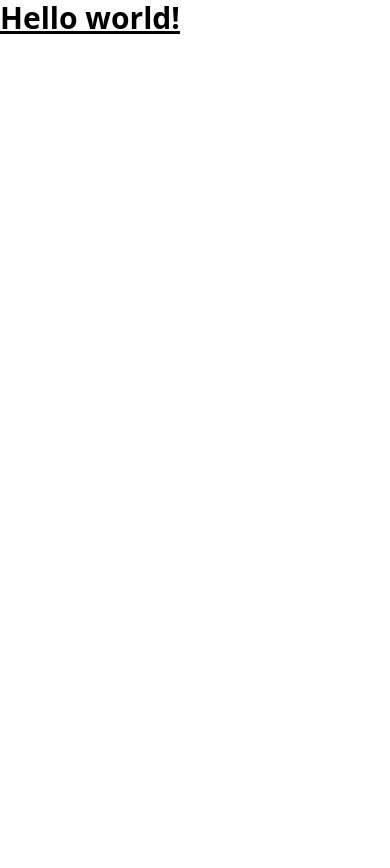
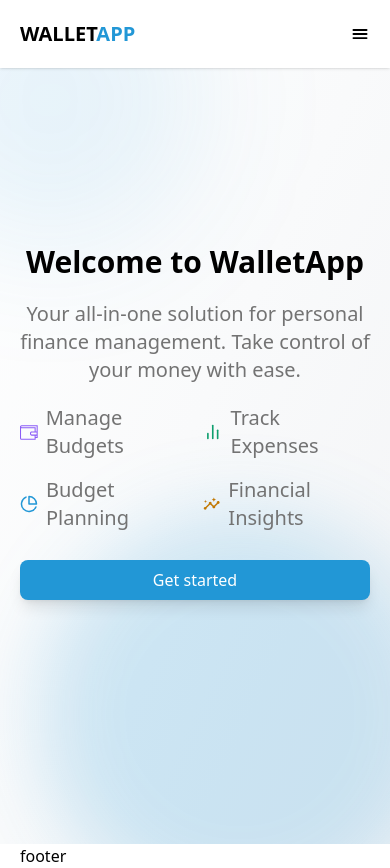
Before and after one commit to muodilo/wallet-web-app, a React (Vite) app in the folder client/: page / in a window 390 px wide. Before the commit the page ends 844 px from the top, so only its background shows below. Built offline with nearby package versions, Linux system fonts and the light colour scheme.

Commit message:
create landing page

```diff
--- a/client/src/App.jsx
+++ b/client/src/App.jsx
@@ -1,3 +1,22 @@
-export default function App() {
-	return <h1 className='text-3xl font-bold underline'>Hello world!</h1>;
+import { BrowserRouter as Router, Routes, Route } from "react-router-dom";
+import { ToastContainer} from "react-toastify";
+import "react-toastify/dist/ReactToastify.css";
+import Home from "./pages/Home";
+import Navbar from "./components/Navbar";
+import Footer from "./components/Footer";
+
+function App() {
+	return (
+		<Router>
+			<Navbar />
+			<Routes>
+				<Route path='/' element={<Home />} />
+			</Routes>
+			<Footer />
+			<ToastContainer />
+
+		</Router>
+	);
 }
+
+export default App;
--- /dev/null
+++ b/client/src/components/Footer.jsx
@@ -0,0 +1,9 @@
+
+
+const Footer = () => {
+  return <div className='lg:px-[7rem] md:px-[5rem] px-5'>
+    footer
+  </div>;
+}
+
+export default Footer
--- /dev/null
+++ b/client/src/components/Navbar.jsx
@@ -0,0 +1,168 @@
+import { useState } from "react";
+import { Link, useLocation } from "react-router-dom";
+import { IoMenu } from "react-icons/io5";
+import { IoMdClose } from "react-icons/io";
+
+const Navbar = () => {
+	// State to toggle the menu
+	const [isOpen, setIsOpen] = useState(false);
+
+	// Get the current path
+	const location = useLocation();
+	const currentPath = location.pathname;
+
+	// Function to toggle the menu
+	const toggleMenu = () => {
+		setIsOpen((prev) => !prev);
+	};
+
+	// Check if the nav item is active
+	const isActive = (path) => currentPath === path;
+
+	return (
+		<section className='left-0 right-0 fixed z-30'>
+			<div className='lg:px-[7rem] md:px-[5rem] px-5 shadow bg-white'>
+				{/* For large screen */}
+				<div className='lg:flex hidden items-center justify-between py-5 '>
+					<div>
+						<h2 className='text-xl font-bold'>
+							WALLET<span className='text-primaryColor'>APP</span>{" "}
+						</h2>
+					</div>
+					<div className='hidden'>
+						<ul className='flex items-center gap-5'>
+							<li>
+								<Link
+									className={`${
+										isActive("/dashboard")
+											? "bg-black text-white"
+											: "hover:bg-black hover:text-white"
+									} px-3 py-1 rounded-full`}
+									to='/dashboard'>
+									Dashboard
+								</Link>
+							</li>
+							<li>
+								<Link
+									className={`${
+										isActive("/transactions")
+											? "bg-black text-white"
+											: "hover:bg-black hover:text-white"
+									} px-3 py-1 rounded-full`}
+									to='/transactions'>
+									Transactions
+								</Link>
+							</li>
+							<li>
+								<Link
+									className={`${
+										isActive("/categories")
+											? "bg-black text-white"
+											: "hover:bg-black hover:text-white"
+									} px-3 py-1 rounded-full`}
+									to='/categories'>
+									Categories
+								</Link>
+							</li>
+							<li>
+								<Link
+									className={`${
+										isActive("/budgets")
+											? "bg-black text-white"
+											: "hover:bg-black hover:text-white"
+									} px-3 py-1 rounded-full`}
+									to='/budgets'>
+									Budgets
+								</Link>
+							</li>
+						</ul>
+					</div>
+					<div className='flex items-center gap-3'>
+						<button className='border px-2 py-1 rounded'>Sign Up</button>
+						Or
+						<button className='border px-2 py-1 rounded bg-primaryColor text-white'>
+							Log In
+						</button>
+					</div>
+				</div>
+
+				{/* For small screen */}
+				<div className='lg:hidden bg-white'>
+					<div className='flex items-center justify-between py-5'>
+						<div>
+							<h2 className='text-xl font-bold'>
+								WALLET<span className='text-primaryColor'>APP</span>{" "}
+							</h2>
+						</div>
+						<div onClick={toggleMenu} className='cursor-pointer'>
+							{/* Show menu or close icon based on `isOpen` */}
+							{isOpen ? (
+								<IoMdClose className='text-xl' />
+							) : (
+								<IoMenu className='text-xl' />
+							)}
+						</div>
+					</div>
+
+					{/* Show the menu only if `isOpen` is true */}
+					{isOpen && (
+						<div className='bg-white'>
+							<ul className='grid gap-1'>
+								<li>
+									<Link
+										className={`${
+											isActive("/dashboard")
+												? "bg-black text-white"
+												: "hover:bg-black hover:text-white"
+										} block text-center px-3 py-1 rounded-full`}
+										to='/dashboard'
+										onClick={toggleMenu}>
+										Dashboard
+									</Link>
+								</li>
+								<li>
+									<Link
+										className={`${
+											isActive("/transactions")
+												? "bg-black text-white"
+												: "hover:bg-black hover:text-white"
+										} block text-center px-3 py-1 rounded-full`}
+										to='/transactions'
+										onClick={toggleMenu}>
+										Transactions
+									</Link>
+								</li>
+								<li>
+									<Link
+										className={`${
+											isActive("/categories")
+												? "bg-black text-white"
+												: "hover:bg-black hover:text-white"
+										} block text-center px-3 py-1 rounded-full`}
+										to='/categories'
+										onClick={toggleMenu}>
+										Categories
+									</Link>
+								</li>
+								<li>
+									<Link
+										className={`${
+											isActive("/budgets")
+												? "bg-black text-white"
+												: "hover:bg-black hover:text-white"
+										} block text-center px-3 py-1 rounded-full`}
+										to='/budgets'
+										onClick={toggleMenu}>
+										Budgets
+									</Link>
+								</li>
+							</ul>
+						</div>
+					)}
+				</div>
+			</div>
+		</section>
+	);
+};
+
+export default Navbar;
--- /dev/null
+++ b/client/src/pages/Home.jsx
@@ -0,0 +1,78 @@
+import { TfiWallet } from "react-icons/tfi";
+import { FiBarChart2 } from "react-icons/fi";
+import { FiPieChart } from "react-icons/fi";
+import { MdOutlineInsights } from "react-icons/md";
+import { Link } from "react-router-dom";
+
+const Home = () => {
+	return (
+		<div className='relative lg:px-[7rem] md:px-[5rem] px-5 bg-gradient-to-br from-white via-gray-50 to-gray-100 overflow-hidden'>
+			{/* Artistic Background Shapes */}
+			<div className='absolute top-[-50px] left-[-100px] w-[300px] h-[300px] bg-primaryColor/10 rounded-full blur-3xl'></div>
+			<div className='absolute bottom-[-70px] right-[-50px] w-[400px] h-[400px] bg-primaryColor/20 rounded-full blur-2xl'></div>
+
+			<div className='grid md:grid-cols-2 grid-cols-1 gap-10 relative z-10'>
+				{/* Left Section */}
+				<div className='flex items-center h-svh'>
+					<div>
+						<h1 className='md:text-5xl text-3xl font-extrabold mb-5 md:text-left text-center'>
+							Welcome to WalletApp
+						</h1>
+						<p className='text-xl mb-5 md:text-left text-center text-neutral-500'>
+							Your all-in-one solution for personal finance management. Take
+							control of your money with ease.
+						</p>
+
+						{/* Features */}
+						<div className='grid grid-cols-2 gap-4 text-xl mb-7'>
+							<div className='flex items-center gap-2'>
+								<TfiWallet className="text-violet-500"/>
+								<p className='text-neutral-500'>Manage Budgets</p>
+							</div>
+							<div className='flex items-center gap-2'>
+								<FiBarChart2 className="text-green-500"/>
+								<p className='text-neutral-500'>Track Expenses</p>
+							</div>
+							<div className='flex items-center gap-2'>
+								<FiPieChart className="text-primaryColor"/>
+								<p className='text-neutral-500'>Budget Planning</p>
+							</div>
+							<div className='flex items-center gap-2'>
+								<MdOutlineInsights className="text-yellow-500"/>
+								<p className='text-neutral-500'>Financial Insights</p>
+							</div>
+						</div>
+
+						{/* CTA Button */}
+						<div className='flex md:justify-start justify-center'>
+							<Link className='w-full md:w-auto px-5 py-2 rounded-lg bg-primaryColor text-white text-center shadow-lg hover:shadow-xl transition-shadow duration-300'>
+								Get started
+							</Link>
+						</div>
+					</div>
+				</div>
+
+				{/* Right Section with Dashboard Screenshot */}
+				<div className='h-svh md:flex items-center justify-center hidden'>
+					<div className='relative w-full max-w-lg rounded-lg overflow-hidden shadow-lg hover:shadow-2xl transition-shadow duration-300 bg-gray-100 rotate-6'>
+						{/* Border mimicking a device */}
+						<div className='relative border-8 border-gray-300 rounded-xl bg-white overflow-hidden'>
+							<img
+								src='https://www.justinmind.com/wp-content/webp-express/webp-images/uploads/2020/02/dahsboard-design-best-practices-example.png.webp'
+								alt='Dashboard Screenshot'
+								className='w-full h-full object-cover'
+							/>
+						</div>
+
+						{/* Floating Badge */}
+						<div className='absolute top-4 left-4 bg-primaryColor text-white text-sm font-semibold px-3 py-1 rounded-full shadow'>
+							Dashboard Preview
+						</div>
+					</div>
+				</div>
+			</div>
+		</div>
+	);
+};
+
+export default Home;
--- /dev/null
+++ b/client/src/pages/SignUp.jsx
@@ -0,0 +1,12 @@
+
+
+
+const SignUp = () => {
+  return (
+    <div>
+
+    </div>
+  )
+}
+
+export default SignUp
--- a/client/tailwind.config.js
+++ b/client/tailwind.config.js
@@ -1,8 +1,13 @@
+import flowbite from "flowbite-react/tailwind";
 /** @type {import('tailwindcss').Config} */
 export default {
 	content: ["./index.html", "./src/**/*.{js,ts,jsx,tsx}"],
 	theme: {
-		extend: {},
+		extend: {
+			colors: {
+				primaryColor: "#2297d6",
+			},
+		},
 	},
-	plugins: [],
+	plugins: [flowbite.plugin()],
 };
```
Also changed, not shown: client/package.json (+8 -1 lines), 1 other file (tests, documents, lock files or other folders).
